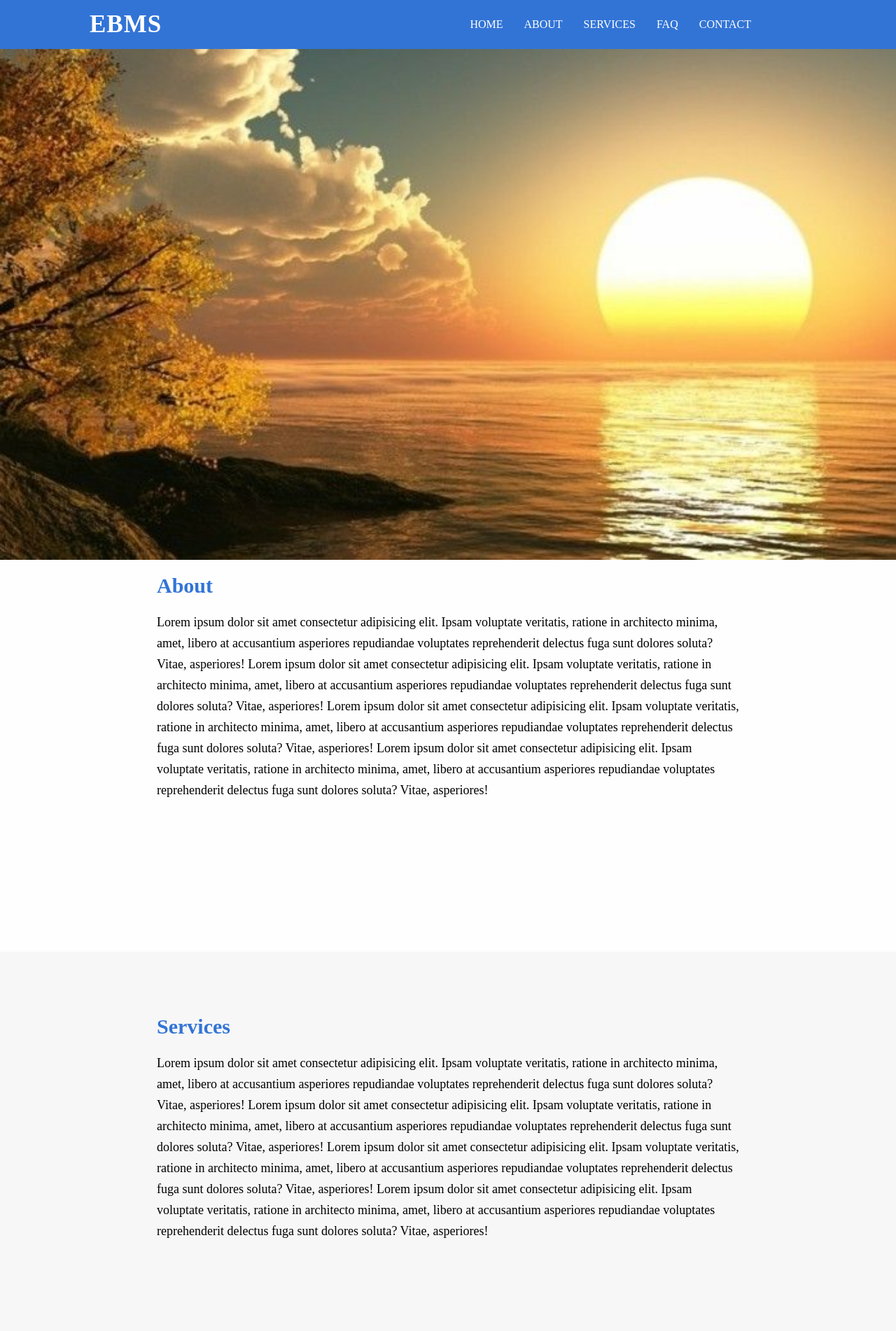
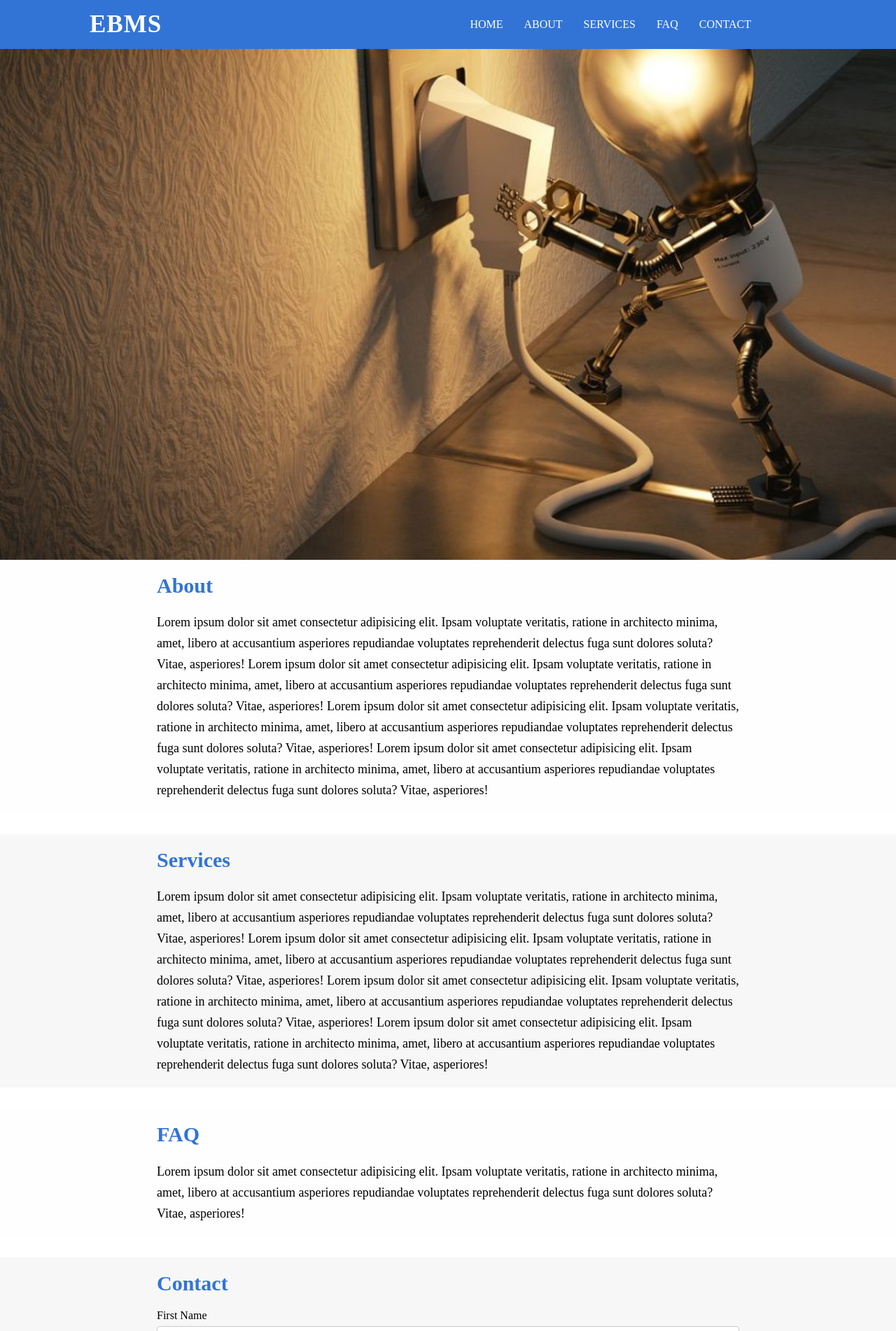
Before and after one commit to maripass/project-cuea, a PHP site: page / in a window 1280 px wide. Shown: the top 1902 px of the page at 70% size. Run offline with PHP 8.4, Linux system fonts and the light colour scheme.

Commit message:
--- Auto-Git Commit ---

```diff
--- a/css/style.css
+++ b/css/style.css
@@ -1,6 +1,6 @@
 * {
     box-sizing: border-box;
-    font-family: -apple-system, BlinkMacSystemFont, "segoe ui", roboto, oxygen, ubuntu, cantarell, "fira sans", "droid sans", "helvetica neue", Arial, sans-serif;
+    font-family: poppins;
     font-size: 16px;
 }
 body {
--- a/dashboard/css/style.css
+++ b/dashboard/css/style.css
@@ -1,6 +1,6 @@
-@import url('https://fonts.googleapis.com/');
+
 body {
-    font-family: 'Roboto',sans-serif;
+    font-family: poppins;
 }
 *{
     margin: 0;
--- a/index.html
+++ b/index.html
@@ -46,7 +46,8 @@
                 repudiandae voluptates reprehenderit delectus fuga sunt dolores soluta? Vitae, asperiores!
             </p>
         </div>
-    <div class="service-area" id="Service">
+    </div>
+    <div class="service-area" id="Services">
         <div class="text-part">
             <h1>Services</h1>
             <p>
@@ -72,6 +73,7 @@
             </p>
         </div>
     </div>
+
     <div class="faq-area" id="FAQ">
         <div class="text-part">
             <h1>FAQ</h1>
@@ -87,7 +89,7 @@
     <div class="contact-area" id="Contact">
         <div class="text-part">
             <h1>Contact</h1>
-                <form action="/action_page.php">
+            <form >
                 <label for="fname" style="color: black;">First Name</label>
                 <input type="text" id="fname" name="firstname" placeholder="Your name..">
 
@@ -99,10 +101,6 @@
 
                 <label for="lname" style="color: black;">Subject</label>
                 <input type="text" id="lname" name="lastname" placeholder="Your subject..">
-
-
-
-
 
                 <label for="subject" style="color: black;">Message</label>
                 <textarea id="subject" name="subject" placeholder="Write Message.." style="height:200px"></textarea>
--- a/style.css
+++ b/style.css
@@ -42,7 +42,7 @@
  }
  .banner-area{
      position: relative;
-     background-image: url(images/images.jpg.jpg);
+     background-image: url(images/image.jpg);
      width: 100%;
      height: 100vh;
      background-repeat:no-repeat;
@@ -57,7 +57,8 @@
      flex-wrap: wrap;
      flex-direction: row;
      width: 100%;
-     height: 700px;
+     margin-bottom: 30px;
+     /* height: 700px; */
  }
  .text-part{
      width: 65%;
@@ -106,8 +107,6 @@
 }
 
 footer {
-
-    /* position: fixed; */
     left: 0;
     bottom: 0;
     width: 100%;
```
Also changed, not shown: images/image.jpg (added). Lines whose indentation alone changed are shown as unchanged.
